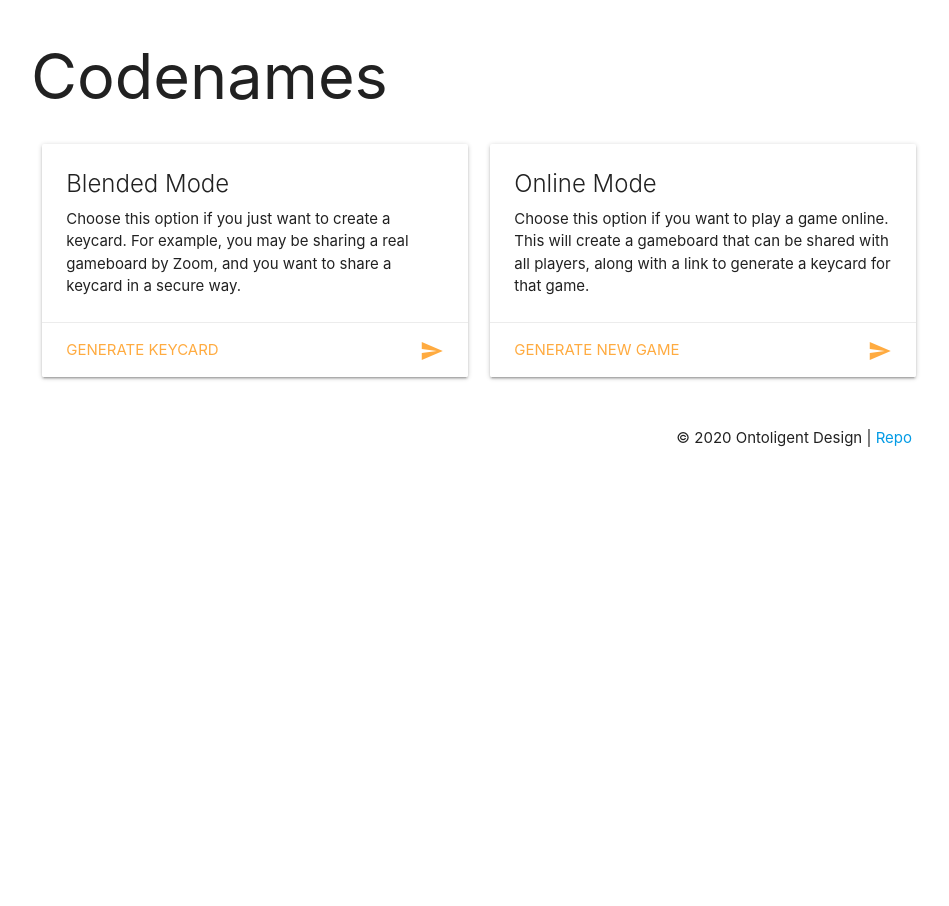
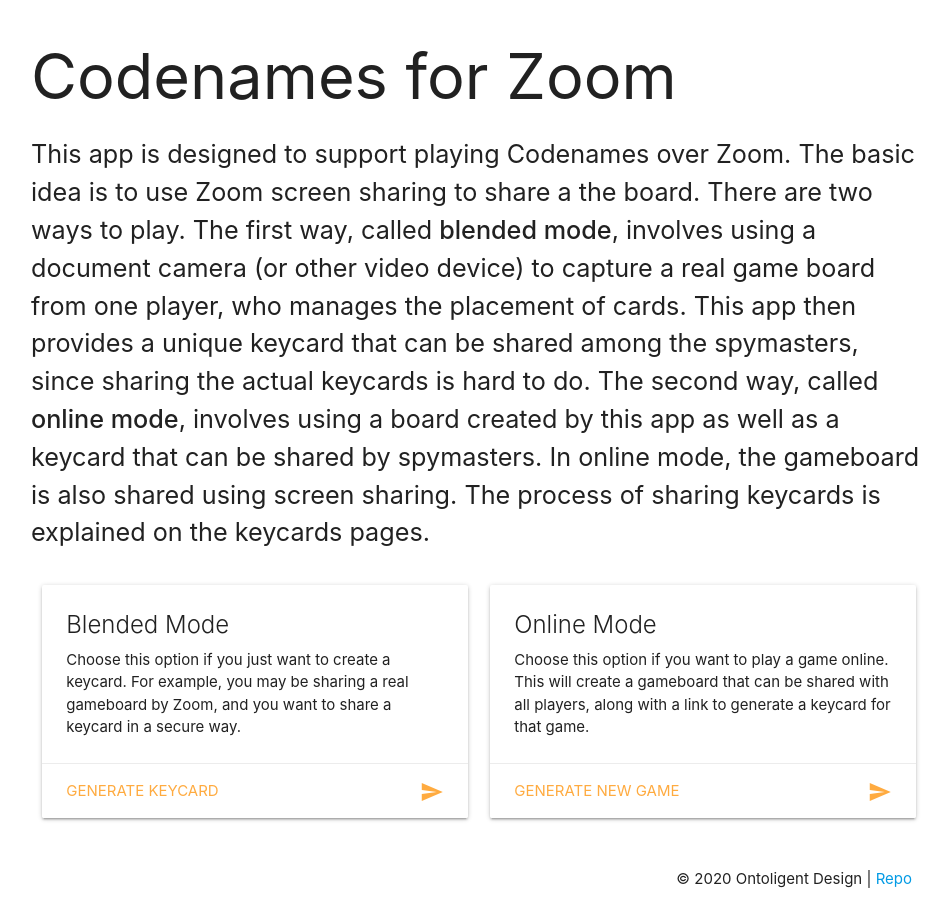
Before and after one commit to ontoligent/codenames, a Flask app: page / in a window 1280 px wide. Shown: the whole page, without its empty margins (161-1110 px from the left). Before the commit the page ends 447 px from the top, so only its background shows below. Run offline with Flask 2, Linux system fonts and the light colour scheme.

Commit message:
Minor edits; improved layouts.

```diff
--- a/templates/home.html
+++ b/templates/home.html
@@ -1,9 +1,11 @@
 {% extends "layout.html" %}
 {% block main %}
-<h1>Codenames</h1>
+<h1>Codenames for Zoom</h1>
+
+    <p class="flow-text">This app is designed to support playing Codenames over Zoom. The basic idea is to use Zoom screen sharing to share a the board. There are two ways to play. The first way, called <strong>blended mode</strong>, involves using a document camera (or other video device) to capture a real game board from one player, who manages the placement of cards. This app then provides a unique keycard that can be shared among the spymasters, since sharing the actual keycards is hard to do. The second way, called <strong>online mode</strong>, involves using a board created by this app as well as a keycard that can be shared by spymasters. In online mode, the gameboard is also shared using screen sharing. The process of sharing keycards is explained on the keycards pages.</p>
 
 <div class="row">
-        <div class="col s12 m12 l6">
+    <div class="col s12 l6">
         <div class="card">
             <div class="card-content">
                 <span class="card-title">Blended Mode</span>
@@ -19,7 +21,7 @@
             </div>
         </div>
     </div>
-        <div class="col s6">
+    <div class="col s12 l6">
         <div class="card">
             <div class="card-content">
                 <span class="card-title">Online Mode</span>
```
Lines whose indentation alone changed are shown as unchanged.
